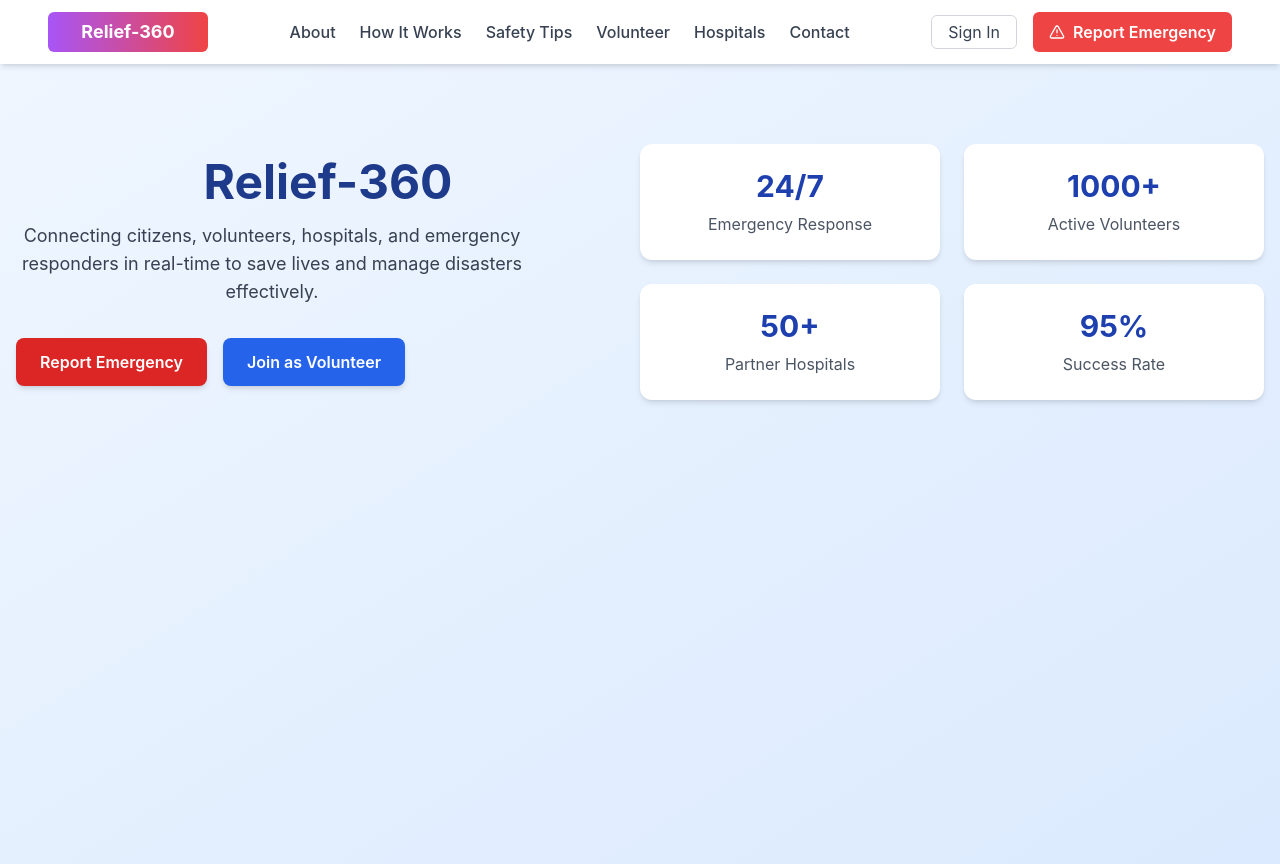
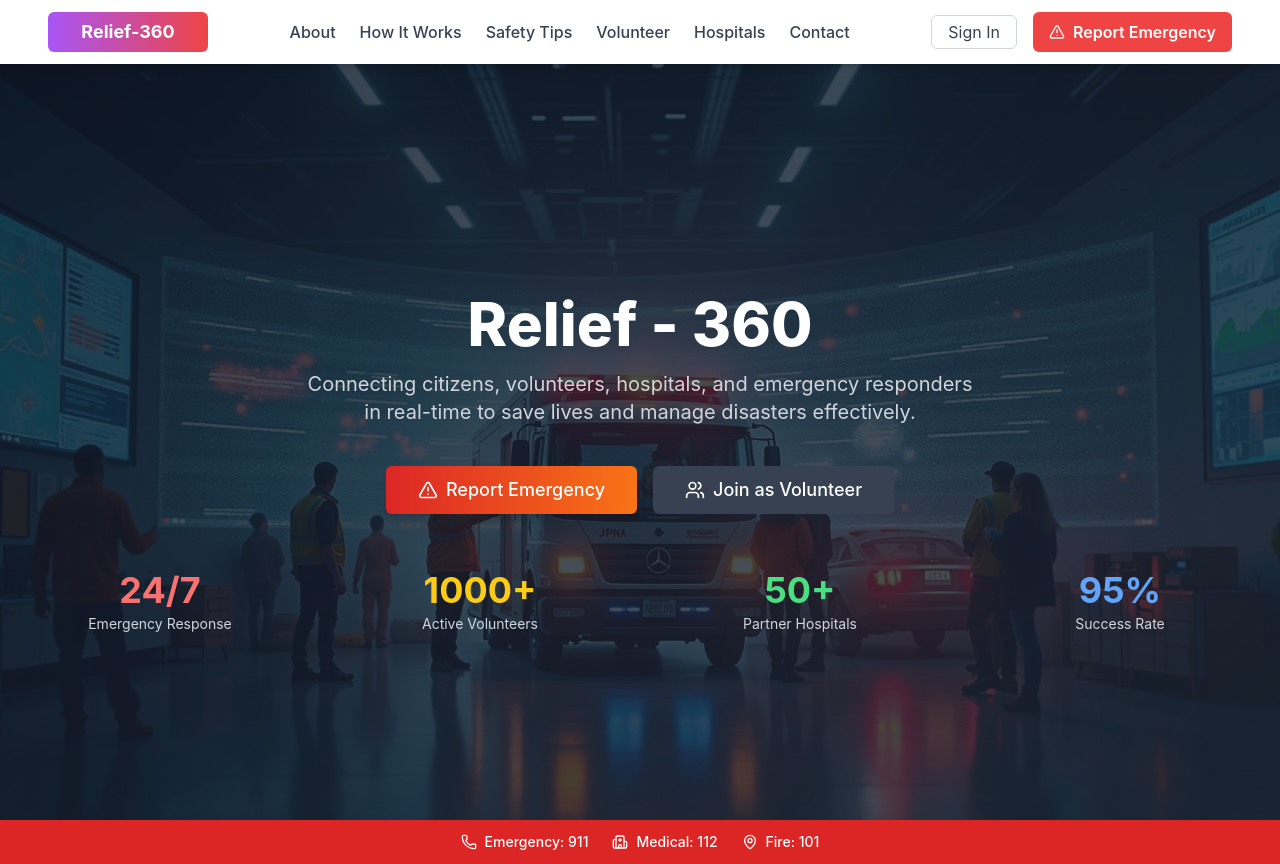
Before and after one commit to AfiaaAziz/Relief360, a React (Create React App) app: page / in a window 1280 px wide. Built offline with nearby package versions, Linux system fonts and the light colour scheme.

Commit message:
Home and Hero Image Added

```diff
--- a/src/pages/Home.jsx
+++ b/src/pages/Home.jsx
@@ -1,54 +1,112 @@
-import React from 'react';
 
-const HomePage = () => {
-  return (
-    <div className="min-h-screen bg-gradient-to-br from-blue-50 to-blue-100">
+import React from "react";
+import { AlertTriangle, Users, Hospital, MapPin, Phone } from "lucide-react";
+import heroImage from "../assets/images/HeroImage.jpg";
 
 
-      <div className="container mx-auto px-4 py-12 md:py-20">
-        <div className="flex flex-col md:flex-row items-center">
-          <div className="md:w-1/2 mb-10 md:mb-0">
-            <h1 className="text-4xl md:text-5xl font-bold text-blue-900 mb-4">
-              Relief-360
-            </h1>
+const Button = ({ children, className = "", variant = "default", size = "default", ...props }) => {
+  const base =
+    "inline-flex items-center justify-center gap-2 font-medium rounded-md transition-all duration-200 whitespace-nowrap";
 
-            <p className="text-lg text-gray-700 mb-8 max-w-lg">
-              Connecting citizens, volunteers, hospitals, and emergency responders in real-time to save lives and manage disasters effectively.
-            </p>
-            <div className="flex flex-col sm:flex-row space-y-4 sm:space-y-0 sm:space-x-4">
-              <button className="bg-red-600 hover:bg-red-700 text-white font-semibold py-3 px-6 rounded-lg shadow-md transition duration-300">
-                Report Emergency
-              </button>
-              <button className="bg-blue-600 hover:bg-blue-700 text-white font-semibold py-3 px-6 rounded-lg shadow-md transition duration-300">
-                Join as Volunteer
-              </button>
-            </div>
+  const variants = {
+    default: "bg-blue-600 text-white hover:bg-blue-700",
+    secondary: "bg-gray-700 text-white hover:bg-gray-800",
+    hero: "bg-gradient-to-r from-red-600 to-orange-500 text-white hover:scale-105 shadow-lg",
+  };
+
+  const sizes = {
+    default: "h-10 px-4 text-sm",
+    lg: "h-12 px-8 text-lg",
+  };
+
+  return (
+    <button className={`${base} ${variants[variant]} ${sizes[size]} ${className}`} {...props}>
+      {children}
+    </button>
+  );
+};
+
+
+const Home = () => {
+  return (
+    <section className="relative min-h-screen flex items-center justify-center bg-gradient-to-br from-gray-900 to-gray-800 overflow-hidden">
+      <div className="absolute inset-0 opacity-20">
+        <img
+          src={heroImage}
+          alt="Disaster management"
+          className="w-full h-full object-cover"
+        />
+      </div>
+
+      <div className="relative z-10 container mx-auto px-4 py-20 text-center">
+        <div className="max-w-3xl mx-auto mb-10">
+          <h1 className="text-4xl md:text-6xl font-extrabold text-white leading-tight">
+
+            Relief - 360
+
+          </h1>
+
+          <p className="text-lg md:text-xl text-gray-300 mt-4 max-w-2xl mx-auto">
+            Connecting citizens, volunteers, hospitals, and emergency responders in real-time
+            to save lives and manage disasters effectively.
+          </p>
+        </div>
+
+        <div className="flex flex-col sm:flex-row justify-center gap-4 mb-14">
+          <Button variant="hero" size="lg">
+            <AlertTriangle className="h-5 w-5" />
+            Report Emergency
+          </Button>
+
+          <Button variant="secondary" size="lg">
+            <Users className="h-5 w-5" />
+            Join as Volunteer
+          </Button>
+        </div>
+
+        <div className="grid grid-cols-2 md:grid-cols-4 gap-8 text-center text-white">
+          <div>
+            <p className="text-3xl md:text-4xl font-bold text-red-400">24/7</p>
+            <p className="text-sm text-gray-300 mt-1">Emergency Response</p>
           </div>
 
-          <div className="md:w-1/2 grid grid-cols-2 gap-6">
-            <div className="bg-white rounded-xl shadow-md p-6 text-center">
-              <div className="text-3xl font-bold text-blue-800 mb-2">24/7</div>
-              <div className="text-gray-600">Emergency Response</div>
+          <div>
+            <p className="text-3xl md:text-4xl font-bold text-yellow-400">1000+</p>
+            <p className="text-sm text-gray-300 mt-1">Active Volunteers</p>
+          </div>
+
+          <div>
+            <p className="text-3xl md:text-4xl font-bold text-green-400">50+</p>
+            <p className="text-sm text-gray-300 mt-1">Partner Hospitals</p>
+          </div>
+
+          <div>
+            <p className="text-3xl md:text-4xl font-bold text-blue-400">95%</p>
+            <p className="text-sm text-gray-300 mt-1">Success Rate</p>
+          </div>
+        </div>
+      </div>
+
+      <div className="absolute bottom-0 left-0 right-0 bg-red-600 text-white py-3">
+        <div className="container mx-auto px-4">
+          <div className="flex flex-wrap justify-center gap-6 text-sm font-medium">
+            <div className="flex items-center gap-2">
+              <Phone className="h-4 w-4" />
+              <span>Emergency: 911</span>
             </div>
-            <div className="bg-white rounded-xl shadow-md p-6 text-center">
-              <div className="text-3xl font-bold text-blue-800 mb-2">1000+</div>
-              <div className="text-gray-600">Active Volunteers</div>
+            <div className="flex items-center gap-2">
+              <Hospital className="h-4 w-4" />
+              <span>Medical: 112</span>
             </div>
-            <div className="bg-white rounded-xl shadow-md p-6 text-center">
-              <div className="text-3xl font-bold text-blue-800 mb-2">50+</div>
-              <div className="text-gray-600">Partner Hospitals</div>
-            </div>
-            <div className="bg-white rounded-xl shadow-md p-6 text-center">
-              <div className="text-3xl font-bold text-blue-800 mb-2">95%</div>
-              <div className="text-gray-600">Success Rate</div>
+            <div className="flex items-center gap-2">
+              <MapPin className="h-4 w-4" />
+              <span>Fire: 101</span>
             </div>
           </div>
         </div>
       </div>
-
-
-    </div>
+    </section>
   );
 };
 
-export default HomePage;
+export default Home;
```
Also changed, not shown: src/assets/images/HeroImage.jpg (added).
